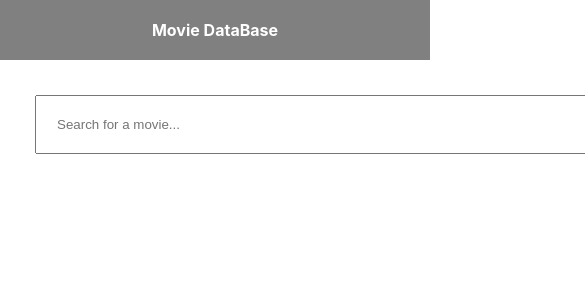
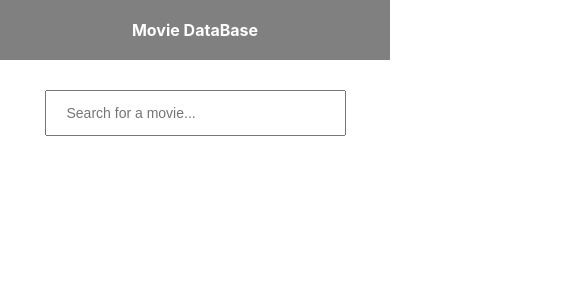
Before and after one commit to ramsubram/React-APIMoviesearch-Demo, a React (Create React App) app: page / in a window 390 px wide. Shown: the top 300 px of the page, 585 px wide, since content can reach past the window. Built offline with nearby package versions, Linux system fonts and the light colour scheme.

Commit message:
Responsive

```diff
--- a/src/App.tsx
+++ b/src/App.tsx
@@ -58,7 +58,6 @@ const App = () => {
     //Question mark is checking if search is zero return false
     // if (search !== undefined && search !== null && search.length >= 4)
     // if(search && search.length >=4)
-
     bounce();
   }, [search]);
 
@@ -121,7 +120,7 @@ const App = () => {
   return (
     <div onKeyDown={esc} css={body} className="App">
       <header className="App-header"></header>
-      <Nav title={['string', 'string2']} />
+      <Nav />
       <Search value={search} onChange={setSearch} onKeyDown={onKeyDown} />
       <Contents
         setSelected={setSelect}
--- a/src/components/Nav.tsx
+++ b/src/components/Nav.tsx
@@ -2,7 +2,7 @@
 import { css } from '@emotion/react';
 
 interface IOwnProps {
-  title: string | boolean | Array<string>;
+  title?: string | boolean | Array<string>;
   name?: string;
 }
 
@@ -11,12 +11,13 @@ console.log('Test');
 console.log('Test');
 // New pull from CMD
 console.log('test');
-const Nav = ({ title, name }: IOwnProps) => {
+const Nav = () => {
   const nav = css`
-    padding: 20px;
+    padding: 20px 0;
     width: 100%;
     text-align: center;
     background-color: grey;
+    overflow: hidden;
   `;
 
   const nav_a = css`
--- a/src/components/Search.tsx
+++ b/src/components/Search.tsx
@@ -9,10 +9,11 @@ interface searchProps {
 }
 
 const input = css`
-  margin: 35px;
+  margin: 30px;
   padding: 20px;
-  width: 50rem;
-  text-align: left;
+  height: 2px;
+  width: calc(80% - 35px - 20px);
+  font-size: 14px;
 `;
 
 const div = css`
```
